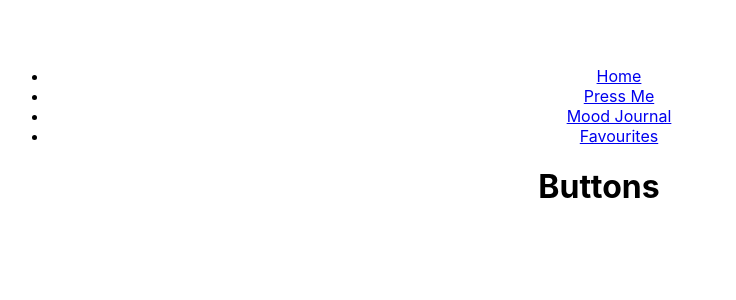
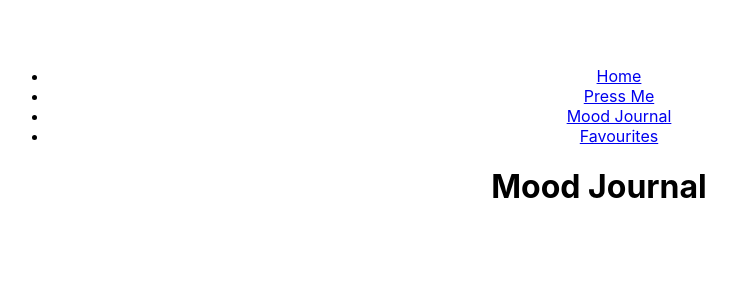
Before and after one commit to Ewan88/CTFO, a React (Create React App) app in the folder ctfo_client/: page /pressMe in a window 1280 px wide. Shown: the top 300 px of the page, without its empty margins (41-777 px from the left). Built offline with nearby package versions, Linux system fonts and the light colour scheme.

Commit message:
added moood journal page

```diff
--- /dev/null
+++ b/ctfo_client/src/Components/Calender.js
@@ -0,0 +1,18 @@
+import React, {Component} from 'react';
+
+
+class Calender extends Component {
+
+
+
+  render(){
+    return (
+      <div>
+        <h1>Mood Journal</h1>
+
+      </div>
+    )
+  }
+}
+
+export default Calender;
--- a/ctfo_client/src/Components/navBar.js
+++ b/ctfo_client/src/Components/navBar.js
@@ -10,7 +10,7 @@ const NavBar = () => (
       <Link to="/pressMe">Press Me</Link>
     </li>
     <li>
-      <Link to="/moodJournal">Mood Journal</Link>
+      <Link to="/calender">Mood Journal</Link>
     </li>
     <li>
       <Link to="/favourites">Favourites</Link>
--- a/ctfo_client/src/containers/MainContainer.js
+++ b/ctfo_client/src/containers/MainContainer.js
@@ -2,6 +2,7 @@ import React, { Component } from "react";
 import NavBar from "../Components/navBar";
 import Home from "../Components/Home";
 import PressMe from "../Components/PressMe";
+import Calender from "../Components/Calender";
 import { BrowserRouter as Router, Route, Switch } from "react-router-dom";
 
 class MainContainer extends Component {
@@ -15,6 +16,7 @@ class MainContainer extends Component {
         <NavBar />
         <Switch>
         <Route exact path="/" component={Home} />
+        <Route exact Path="/calender" component={Calender} />
         <Route exact path="/pressMe" component={PressMe} />
         </Switch>
       </React.Fragment>
```
Also changed, not shown: 1 other file (tests, documents, lock files or other folders).
